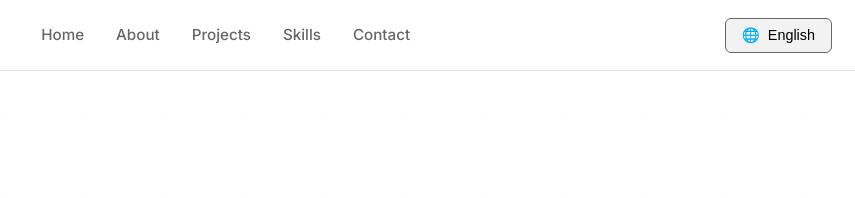
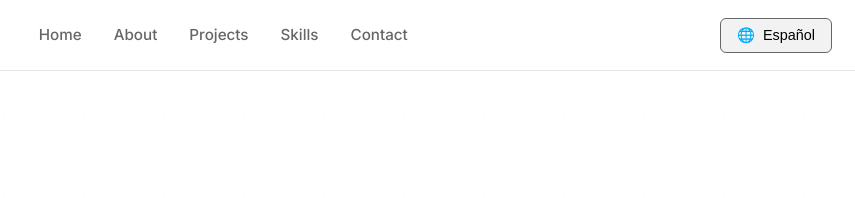
Before and after one commit to rodrigo-ds4/mylanding, a website: page index.html in a window 1280 px wide. Shown: the top 198 px of the page, 376-1231 px from the left. Drawn offline with Linux system fonts and the light colour scheme.

Commit message:
🧠 FIX: Button logic now shows next language

```diff
--- a/index.html
+++ b/index.html
@@ -33,7 +33,7 @@
             <div class="nav-right">
                 <!-- Selector de Idiomas Simplificado -->
                 <button id="language-button" class="lang-btn">
-                    🌐 <span id="current-language">English</span>
+                    🌐 <span id="current-language"></span>
                 </button>
 
                 <div class="hamburger">
--- a/script.js
+++ b/script.js
@@ -51,9 +51,10 @@ document.addEventListener('DOMContentLoaded', () => {
             }
         });
 
-        // Actualizar el texto del botón
+        // Actualizar el texto del botón para mostrar el *próximo* idioma
         if (langSpan) {
-            langSpan.textContent = langLabels[currentLang].name;
+            const nextLang = currentLang === 'en' ? 'es' : 'en';
+            langSpan.textContent = langLabels[nextLang].name;
         }
 
         localStorage.setItem('preferred-language', currentLang);
```
Also changed, not shown: .specstory/history/2025-08-02_10-38Z-crear-landing-page-sencilla-y-elegante.md.
